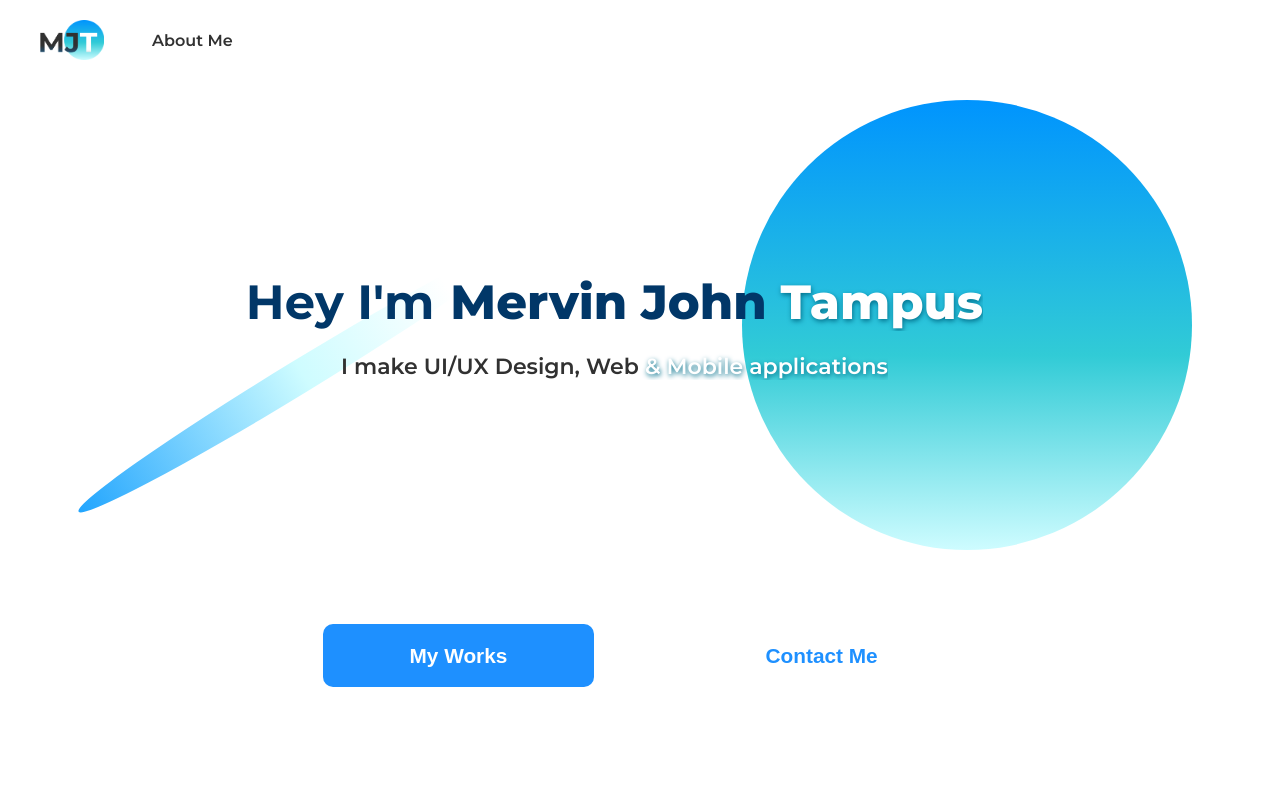
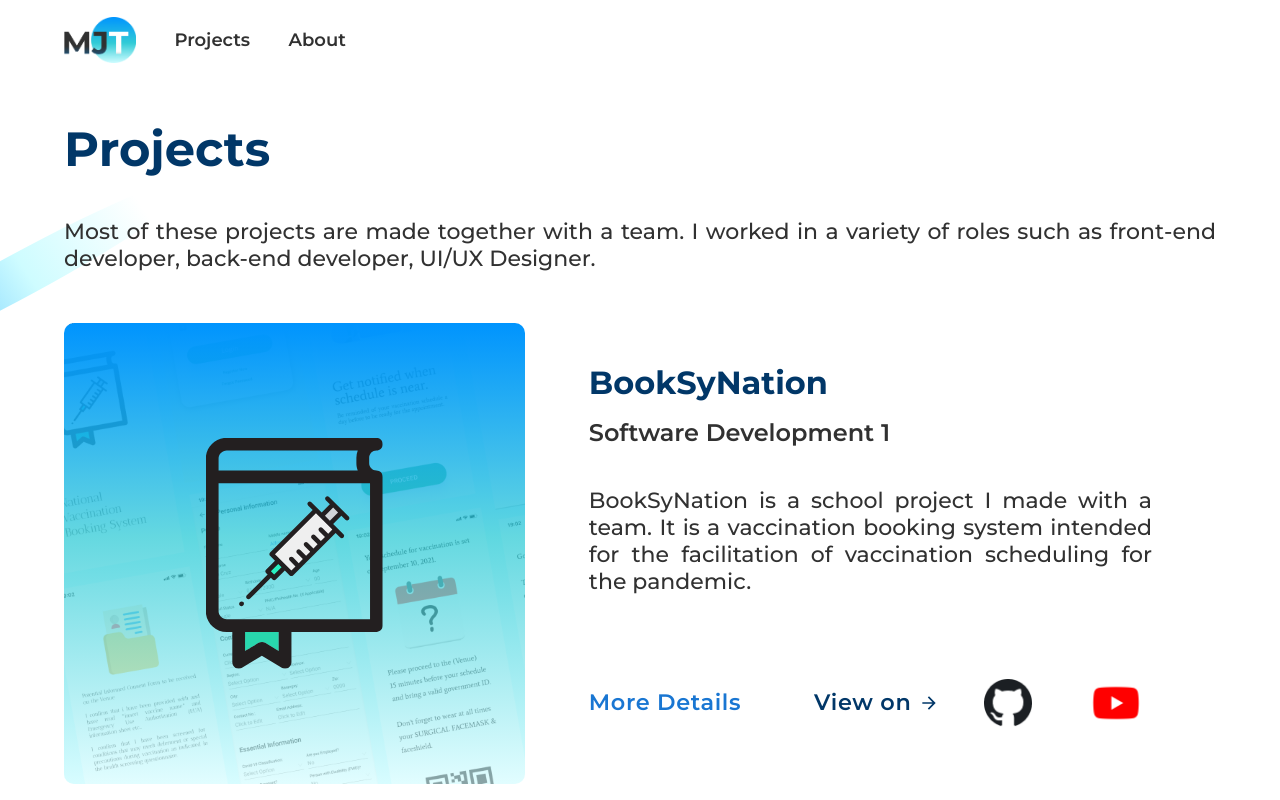
Before and after one commit to jdesolate/my-portfolio, a React (Vite) app: page /projects in a window 1280 px wide. Shown: the top 800 px of the page. Built offline with nearby package versions, Linux system fonts and the light colour scheme.

Commit message:
v2.1 Routing v1
-Added routing for buttons and nav

```diff
--- a/package.json
+++ b/package.json
@@ -15,6 +15,7 @@
     "framer-motion": "^6.3.3",
     "react": "^18.0.0",
     "react-dom": "^18.0.0",
+    "react-router-dom": "^6.3.0",
     "sass": "^1.51.0"
   },
   "devDependencies": {
--- a/src/App.tsx
+++ b/src/Home.tsx
@@ -1,13 +1,11 @@
-import React from 'react';
 import Header from './components/header/Header';
 import Projects from './components/myworks/Projects';
 import Navbar from './components/navbar/Navbar';
 import Techstack from './components/techstack/Techstack';
 
-function App() {
+function Home() {
 	return (
 		<div className='main'>
-			<Navbar />
 			<Header />
 			<Techstack />
 			<Projects />
@@ -15,4 +13,4 @@ function App() {
 	);
 }
 
-export default App;
+export default Home;
--- /dev/null
+++ b/src/components/Error.tsx
@@ -0,0 +1,7 @@
+import React from 'react';
+
+function Error() {
+	return <div>Error 404</div>;
+}
+
+export default Error;
--- /dev/null
+++ b/src/components/about/About.tsx
@@ -0,0 +1,7 @@
+import React from 'react';
+
+function About() {
+	return <div>About Me</div>;
+}
+
+export default About;
--- a/src/components/header/Header.tsx
+++ b/src/components/header/Header.tsx
@@ -1,6 +1,13 @@
+import { useNavigate } from 'react-router-dom';
+import { useCallback } from 'react';
 import '../../main.scss';
 
 function Header() {
+	const navigate = useNavigate();
+	const handleOnClick = useCallback(
+		() => navigate('/projects', { replace: true }),
+		[navigate]
+	);
 	return (
 		<>
 			<div className='header'>
@@ -30,7 +37,14 @@ function Header() {
 							</div>
 						</div>
 						<div className='header-container-col1-row'>
-							<button className='header-container-col1-row-button1'>
+							<button
+								className='header-container-col1-row-button1'
+								onClick={() =>
+									document
+										.getElementById('proj')
+										?.scrollIntoView({ behavior: 'smooth' })
+								}
+							>
 								My Works
 							</button>
 							<button className='header-container-col1-row-button2'>
--- a/src/components/myworks/Projects.tsx
+++ b/src/components/myworks/Projects.tsx
@@ -1,13 +1,13 @@
 import Button from '@mui/material/Button';
 import '../../main.scss';
 import ArrowForwardOutlinedIcon from '@mui/icons-material/ArrowForwardOutlined';
-import { projects } from './strings';
+import { projects } from './Strings';
 
 function Projects() {
 	// const data = projects;
 
 	return (
-		<div className='projects'>
+		<div className='projects' id='proj'>
 			<>
 				<div className='projects-comet'></div>
 				<div className='projects-header'>
@@ -81,63 +81,3 @@ function Projects() {
 }
 
 export default Projects;
-
-/*
-	{projects.map((data) => {
-					console.log(data);
-					<div key={data.id} className='projects-card'>
-						<div className='projects-card-col1'>
-							<img
-								className='projects-card-col1-frame'
-								src={`../../../../assets/images/${data.frame}`}
-								alt={`${data.title} Frame`}
-							/>
-							<div className='projects-card-col1-overlay'></div>
-							<img
-								className='projects-card-col1-logo'
-								src={`../../../../assets/images/${data.image}`}
-								alt={`${data.title} Logo`}
-							/>
-						</div>
-						<div className='projects-card-col2'>
-							<div className='projects-card-col2-title'>
-								<h2>{data.title}</h2>
-								<h3>{data.subtitle}</h3>
-							</div>
-							<p>{data.desc}</p>
-							<div className='projects-card-col2-bottom'>
-								<div className='projects-card-col2-bottom-left'>
-									<Button variant='outlined' disableRipple={true}>
-										More Details
-									</Button>
-								</div>
-								<div className='projects-card-col2-bottom-right'>
-									<Button
-										endIcon={<ArrowForwardOutlinedIcon />}
-										disableRipple={true}
-									>
-										View on
-									</Button>
-									<a
-										href='https://github.com/Recycler-3R/recycler-v1'
-										target='_blank'
-									>
-										<img
-											src='../../../../assets/images/Github.png'
-											alt='Github'
-										/>
-									</a>
-
-									<a href='https://youtu.be/K6d4Sy2CwAA' target='_blank'>
-										<img
-											src='../../../../assets/images/Youtube.png'
-											alt='Youtube'
-										/>
-									</a>
-								</div>
-							</div>
-						</div>
-					</div>;
-				})}
-
-*/
--- a/src/components/navbar/Navbar.tsx
+++ b/src/components/navbar/Navbar.tsx
@@ -1,19 +1,29 @@
 import '../../main.scss';
+import { Link } from 'react-router-dom';
 
 function Navbar() {
 	return (
-		<div className='navbar'>
+		<nav className='navbar'>
+			<div className='navbar-ulCont'>
 				<ul>
 					<li>
-					<a href='/'>
+						<Link to='/'>
 							<img src='../../assets/images/MJT Logo.png' alt='MJT Logo' />
-					</a>
+						</Link>
 					</li>
 					<li>
-					<a href='#'>About Me</a>
+						<Link to='/projects'>
+							<a>Projects</a>
+						</Link>
+					</li>
+					<li>
+						<Link to='/about'>
+							<a>About</a>
+						</Link>
 					</li>
 				</ul>
 			</div>
+		</nav>
 	);
 }
 
--- a/src/main.scss
+++ b/src/main.scss
@@ -25,6 +25,7 @@
 	--fs-h2: clamp(22px, 4vw + 1rem, 32px);
 	--fs-h3: clamp(14px, 3vw + 1rem, 24px);
 	--fs-p: clamp(12px, 3vw + 1rem, 22px);
+	--fs-p-nav: clamp(12px, 3vw + 1rem, 18px);
 }
 
 body,
@@ -63,6 +64,7 @@ img {
 .main {
 	display: flex;
 	align-items: center;
+	justify-content: center;
 	flex-direction: column;
 	width: 100%;
 	row-gap: 0;
@@ -71,27 +73,42 @@ img {
 .navbar {
 	margin: 0;
 	height: 5rem;
-	width: 100%;
-	display: flex;
-	align-items: center;
-	ul {
 	display: flex;
 	flex-direction: row;
 	align-items: center;
+	justify-content: flex-start;
+	&-ulCont {
+		width: 55vw;
+		height: 5rem;
+		padding-left: 5vw;
+		display: flex;
+		align-items: center;
+		justify-content: flex-start;
+		ul {
+			padding: 0;
+			display: flex;
+			flex-direction: row;
+			align-items: center;
+			justify-content: space-evenly;
 			list-style-type: none;
 		}
-	li a {
+		li {
+			margin-right: 3vw;
+		}
+		a {
 			text-decoration: none;
 			font-weight: 600;
-		font-size: 1rem;
+			font-size: var(--fs-p-nav);
 			color: var(--black);
 			&:hover {
 				color: var(--cyan);
 			}
 		}
 		img {
-		width: 4rem;
-		margin-right: 3em;
+			width: 4.5rem;
+			height: auto;
+			object-fit: contain;
+		}
 	}
 }
 
@@ -102,16 +119,17 @@ img {
 	flex-direction: column;
 	align-items: center;
 	&-container {
-		height: 100vh;
+		height: 100%;
 		width: 80%;
 		display: flex;
 		flex-direction: column;
 		align-items: center;
+		justify-content: center;
 		position: relative;
 		&-col1 {
 			display: flex;
 			width: 80%;
-			height: 100%;
+			height: 90%;
 			flex-direction: column;
 			align-items: flex-start;
 			justify-content: space-evenly;
@@ -231,21 +249,19 @@ img {
 	}
 }
 
-// @media (min-width: 720px) {
-// 	.header {
-// 		width: 100%;
-// 	}
-// }
 .techStack {
-	height: auto;
-	padding: 5vh 5vw;
+	height: 100%;
 	display: flex;
 	flex-direction: column;
 	align-items: center;
+	justify-content: center;
+	margin-top: -10vh;
+	margin-bottom: 5vh;
 	&-cont1 {
 		display: flex;
 		flex-direction: column;
 		align-items: center;
+		justify-content: center;
 		h1 {
 			font-weight: 700;
 			font-size: var(--fs-h1);
@@ -266,14 +282,14 @@ img {
 		row-gap: 10vh;
 		img {
 			object-fit: contain;
-			height: 125px;
-			width: 125px;
+			height: 100px;
+			width: 100px;
 		}
 	}
 }
 
 .projects {
-	margin-top: 10vh;
+	padding: 5vh 5vw;
 	height: auto;
 	width: 90%;
 	display: flex;
--- a/src/main.tsx
+++ b/src/main.tsx
@@ -1,10 +1,22 @@
 import React from 'react';
 import ReactDOM from 'react-dom/client';
-
-import App from './App';
+import { BrowserRouter as Router, Routes, Route } from 'react-router-dom';
+import Home from './Home';
+import About from './components/about/About';
+import Error from './components/Error';
+import Navbar from './components/navbar/Navbar';
+import Projects from './components/myworks/Projects';
 
 ReactDOM.createRoot(document.getElementById('root')!).render(
 	<React.StrictMode>
-		<App />
+		<Router>
+			<Navbar />
+			<Routes>
+				<Route path='/' element={<Home />} />
+				<Route path='/about' element={<About />} />
+				<Route path='/projects' element={<Projects />} />
+				<Route path='*' element={<Error />} />
+			</Routes>
+		</Router>
 	</React.StrictMode>
 );
```
Also changed, not shown: src/components/myworks/Details.tsx (added, +68 -0 lines), 1 other file (tests, documents, lock files or other folders). Lines whose indentation alone changed are shown as unchanged.
